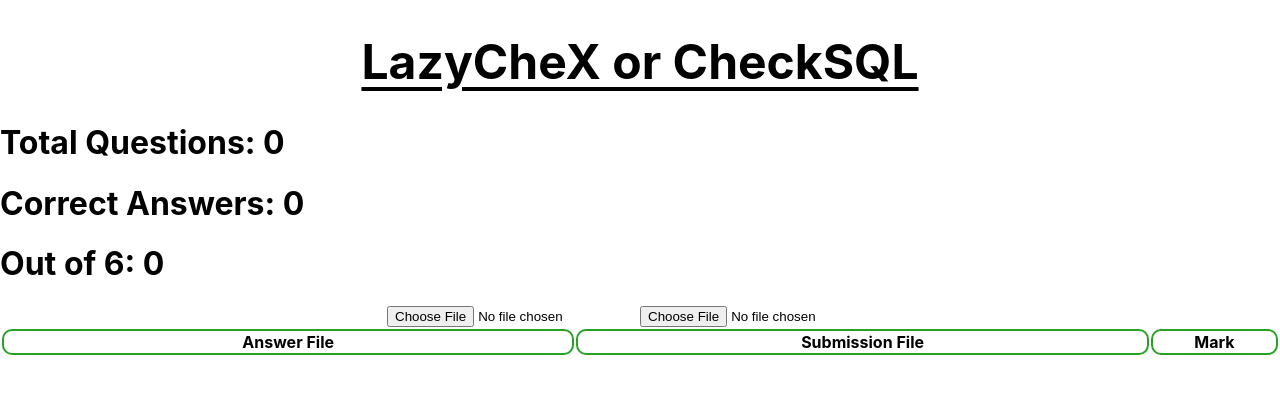
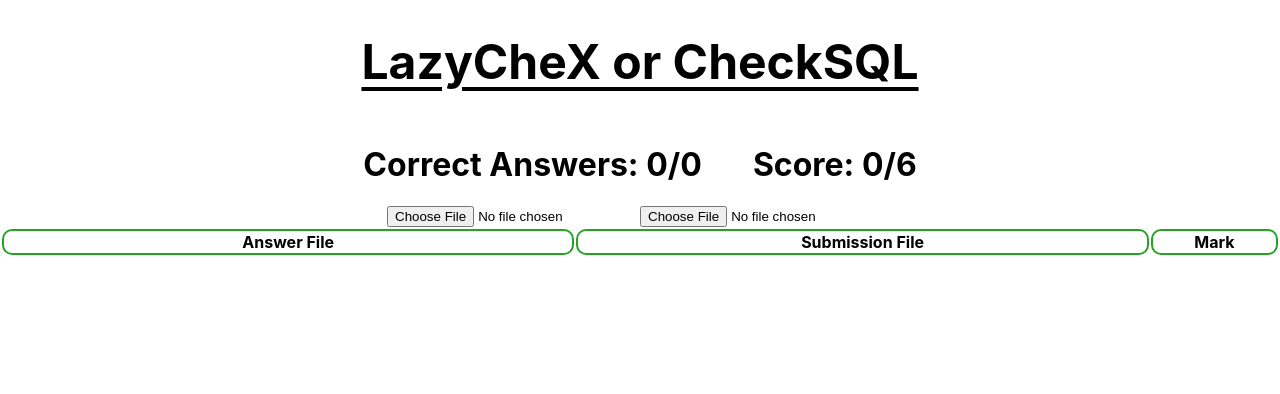
Before and after one commit to AshnahKhalidKhan/CheckSQL, a React (Create React App) app in the folder lazychex/: page / in a window 1280 px wide. Shown: the top 394 px of the page. Built offline with nearby package versions, Linux system fonts and the light colour scheme.

Commit message:
Did stuff...

```diff
--- a/lazychex/src/App.css
+++ b/lazychex/src/App.css
@@ -115,3 +115,11 @@ td img
   height: 50%;
   vertical-align: middle;
 }
+
+.Scoreboard
+{
+  display: inline-block;
+  text-align: center;
+  padding-left: 2%;
+  padding-right: 2%;
+}
--- a/lazychex/src/App.js
+++ b/lazychex/src/App.js
@@ -1,3 +1,4 @@
+import { Padding } from "@mui/icons-material";
 import "./App.css";
 import FileInput from "./Components/FileInput/FileInput";
 import QueryBox from "./Components/QueryBox/QueryBox";
@@ -9,6 +10,9 @@ function App() {
   const [Mark, setMark] = useState([]);
   const [CorrectAnswers, setCorrectAnswers] = useState(0);
   const [OutOfSix, setOutOfSix] = useState(0);
+
+  const TotalQuestions = AnswerFileContent.length;
+  const TotalLines = Math.max(AnswerFileContent.length, SubmissionFileContent.length); // maximum lines between the two files
 
   const handleAnswerFileSelect = (line) =>
   {
@@ -41,9 +45,6 @@ function App() {
       setOutOfSix(((CorrectAnswers/TotalQuestions)*6).toFixed(2));
     }
   }, Mark);
-
-  const TotalQuestions = AnswerFileContent.length;
-  const TotalLines = Math.max(AnswerFileContent.length, SubmissionFileContent.length); // Define the number of rows based on the maximum lines between the two files.
 
   useEffect(() =>
   {
@@ -88,10 +89,9 @@ function App() {
       <div className = "Title">
         <h1>LazyCheX or CheckSQL</h1>
       </div>
-      <div>
-        <h1>Total Questions: {TotalQuestions}</h1>
-        <h1>Correct Answers: {CorrectAnswers}</h1>
-        <h1>Out of 6: {OutOfSix}</h1>
+      <div className = "Section">
+        <h1 className = "Scoreboard">Correct Answers: {CorrectAnswers}/{TotalQuestions}</h1>
+        <h1 className = "Scoreboard">Score: {OutOfSix}/6</h1>
       </div>
       <div className = "Section">
         <div className = "MakeThemAppearSideBySideInSameLine">
```
